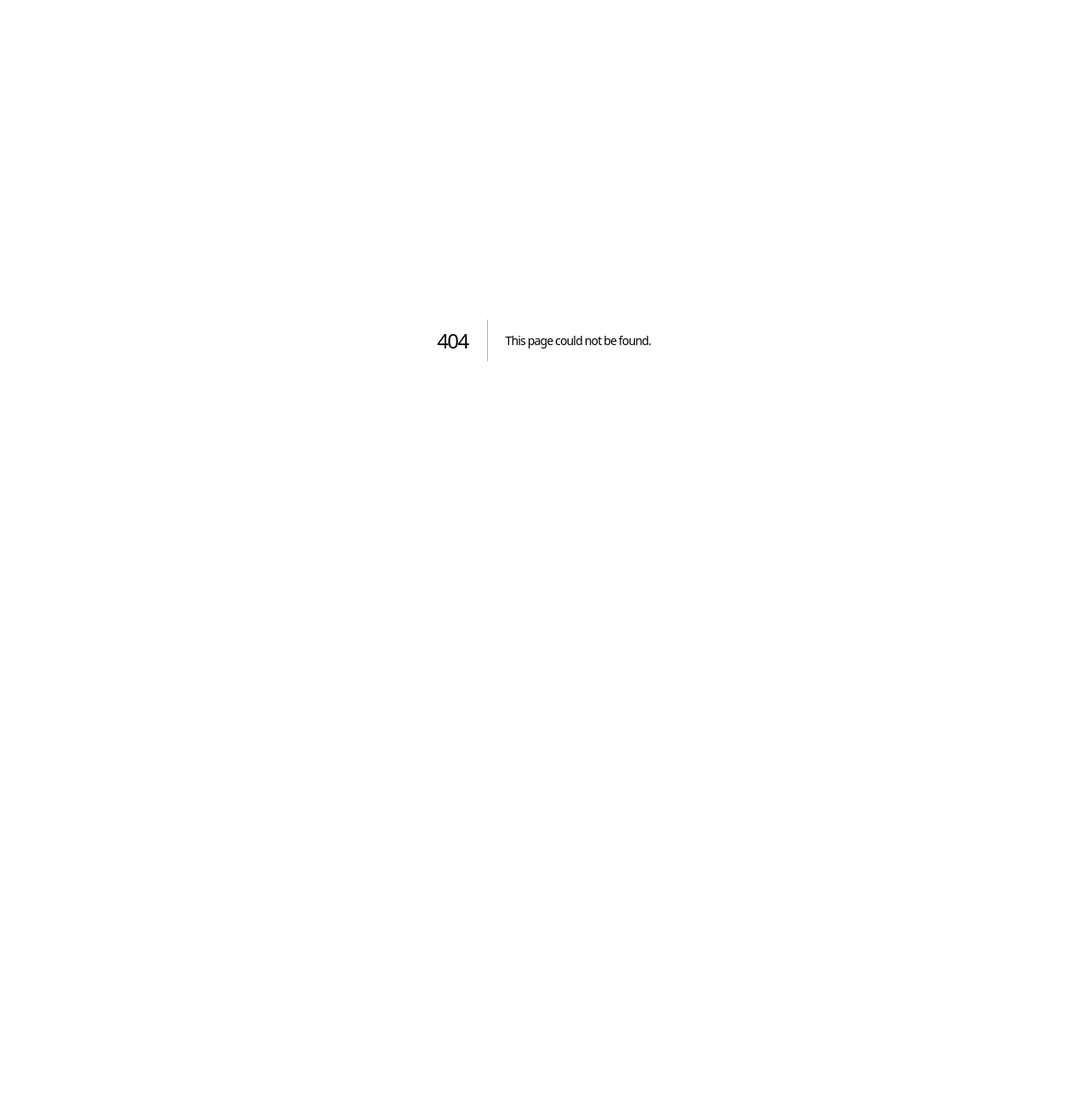
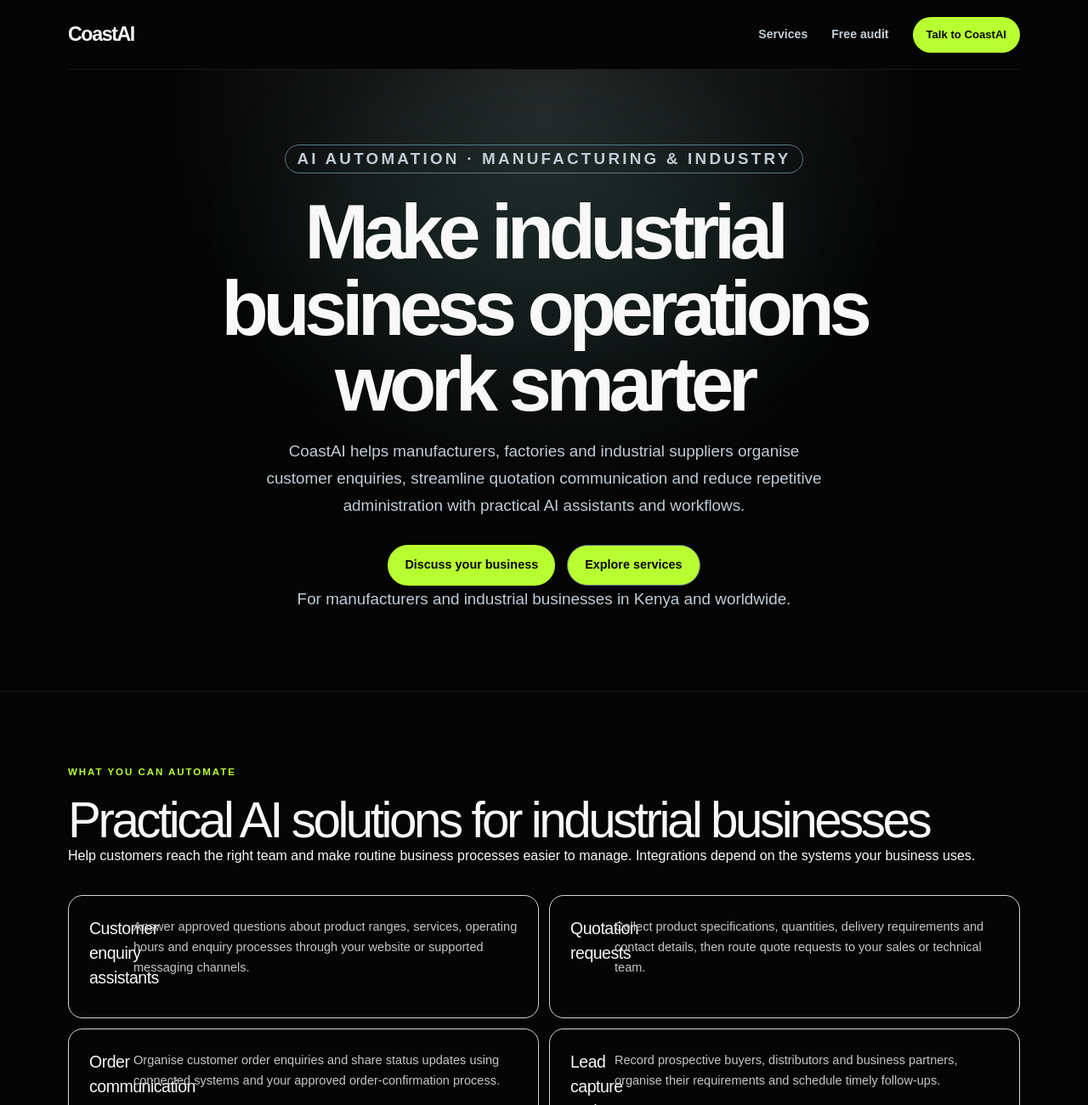
Before and after one commit to biihafidh/CoastAI-AUTOMATION, a Next.js app: page /ai-automation-for-manufacturing-industrial in a window 1280 px wide. Before the commit this address had no page. Shown: the top 1300 px of the page at 85% size. Before the commit the page ends 800 px from the top, so only its background shows below. Built offline with nearby package versions, Linux system fonts and the light colour scheme.

Commit message:
Add manufacturing and industrial AI automation SEO page

```diff
--- /dev/null
+++ b/src/app/ai-automation-for-manufacturing-industrial/page.tsx
@@ -0,0 +1,171 @@
+import type { Metadata } from "next";
+import Link from "next/link";
+
+const siteUrl = "https://coast-ai-automation.vercel.app";
+
+export const metadata: Metadata = {
+  title: "AI Automation for Manufacturing & Industrial Businesses | CoastAI",
+  description:
+    "CoastAI helps manufacturers, factories and industrial suppliers automate customer enquiries, quotation requests, order communication, lead management and administrative workflows.",
+  alternates: { canonical: "/ai-automation-for-manufacturing-industrial" },
+  openGraph: {
+    title: "AI Automation for Manufacturing & Industrial Businesses | CoastAI",
+    description:
+      "Streamline customer communication, sales enquiries and repetitive operations with practical AI automation for manufacturers and industrial businesses.",
+    url: siteUrl + "/ai-automation-for-manufacturing-industrial",
+    siteName: "CoastAI",
+    type: "website",
+  },
+};
+
+const solutions = [
+  {
+    title: "Customer enquiry assistants",
+    description:
+      "Answer approved questions about product ranges, services, operating hours and enquiry processes through your website or supported messaging channels.",
+  },
+  {
+    title: "Quotation requests",
+    description:
+      "Collect product specifications, quantities, delivery requirements and contact details, then route quote requests to your sales or technical team.",
+  },
+  {
+    title: "Order communication",
+    description:
+      "Organise customer order enquiries and share status updates using connected systems and your approved order-confirmation process.",
+  },
+  {
+    title: "Lead capture and follow-ups",
+    description:
+      "Record prospective buyers, distributors and business partners, organise their requirements and schedule timely follow-ups.",
+  },
+  {
+    title: "Supplier coordination",
+    description:
+      "Route supplier enquiries, send internal notifications and organise routine communication between relevant team members.",
+  },
+  {
+    title: "Administrative workflows",
+    description:
+      "Reduce repetitive data entry, organise requests and connect supported business applications to simplify everyday operations.",
+  },
+];
+
+const businessTypes = [
+  "Manufacturing companies and factories",
+  "Industrial equipment and machinery suppliers",
+  "Packaging and materials manufacturers",
+  "Wholesale and industrial distributors",
+  "Construction materials producers",
+  "Assembly, fabrication and processing businesses",
+];
+
+const faqs = [
+  {
+    q: "Can CoastAI automate quotation requests?",
+    a: "Yes. A workflow can collect the information needed for a quotation and route it to your team. Technical review, pricing and the final quote should be approved by authorised staff.",
+  },
+  {
+    q: "Can an AI assistant answer questions about industrial products?",
+    a: "It can provide business-approved product information, specifications and documentation. Complex technical, safety or compliance questions should be referred to qualified staff.",
+  },
+  {
+    q: "Can CoastAI connect with our inventory or ERP system?",
+    a: "Integration may be possible when your system provides a supported API or another suitable connection method. The exact integration needs to be assessed before implementation.",
+  },
+  {
+    q: "Is automation useful for small manufacturers?",
+    a: "Yes. Workflows can be tailored to a small workshop or manufacturer as well as a larger factory or industrial supplier, depending on its processes and available tools.",
+  },
+];
+
+export default function ManufacturingIndustrialPage() {
+  return (
+    <main>
+      <nav className="container nav">
+        <Link href="/" className="brand">CoastAI</Link>
+        <div className="navlinks">
+          <Link href="/#services">Services</Link>
+          <Link href="/#audit">Free audit</Link>
+          <a className="button nav-cta" href="https://wa.me/254726495238?text=Hello%20CoastAI%2C%20I%20want%20to%20automate%20my%20manufacturing%20or%20industrial%20business.">Talk to CoastAI</a>
+        </div>
+      </nav>
+
+      <section className="hero">
+        <div className="hero-glow" />
+        <div className="container hero-inner">
+          <p className="eyebrow hero-pill">AI AUTOMATION · MANUFACTURING & INDUSTRY</p>
+          <h1>Make industrial business operations work smarter</h1>
+          <p>
+            CoastAI helps manufacturers, factories and industrial suppliers organise
+            customer enquiries, streamline quotation communication and reduce
+            repetitive administration with practical AI assistants and workflows.
+          </p>
+          <div className="hero-actions">
+            <a className="button" href="https://wa.me/254726495238?text=Hello%20CoastAI%2C%20I%20want%20to%20automate%20my%20manufacturing%20or%20industrial%20business.">Discuss your business</a>
+            <Link className="button button-outline" href="/#services">Explore services</Link>
+          </div>
+          <p className="hero-note">For manufacturers and industrial businesses in Kenya and worldwide.</p>
+        </div>
+      </section>
+
+      <section className="services-section">
+        <div className="container">
+          <p className="section-kicker">WHAT YOU CAN AUTOMATE</p>
+          <h2>Practical AI solutions for industrial businesses</h2>
+          <p className="section-intro">
+            Help customers reach the right team and make routine business processes
+            easier to manage. Integrations depend on the systems your business uses.
+          </p>
+          <div className="service-grid">
+            {solutions.map((item) => (
+              <article className="service-card" key={item.title}>
+                <h3>{item.title}</h3>
+                <p>{item.description}</p>
+              </article>
+            ))}
+          </div>
+        </div>
+      </section>
+
+      <section className="process-section">
+        <div className="container">
+          <p className="section-kicker">WHO WE HELP</p>
+          <h2>Automation across manufacturing and industry</h2>
+          <div className="process-grid">
+            {businessTypes.map((type) => (
+              <div className="service-card" key={type}><h3>{type}</h3></div>
+            ))}
+          </div>
+        </div>
+      </section>
+
+      <section className="faq-section">
+        <div className="container">
+          <p className="section-kicker">COMMON QUESTIONS</p>
+          <h2>Manufacturing automation FAQs</h2>
+          <div className="faq-list">
+            {faqs.map((faq) => (
+              <article className="faq-item" key={faq.q}>
+                <h3>{faq.q}</h3>
+                <p>{faq.a}</p>
+              </article>
+            ))}
+          </div>
+        </div>
+      </section>
+
+      <section className="audit-section" id="get-started">
+        <div className="container audit-panel">
+          <p className="section-kicker">GET STARTED WITH COASTAI</p>
+          <h2>Ready to streamline your industrial workflows?</h2>
+          <p>Tell us how your business handles customer enquiries, quotations and orders. We can help identify practical automation opportunities.</p>
+          <div className="hero-actions">
+            <a className="button" href="https://wa.me/254726495238?text=Hello%20CoastAI%2C%20I%20would%20like%20an%20automation%20consultation%20for%20my%20manufacturing%20business.">Contact CoastAI</a>
+            <Link className="button button-outline" href="/#audit">Request a free audit</Link>
+          </div>
+        </div>
+      </section>
+    </main>
+  );
+}
```
